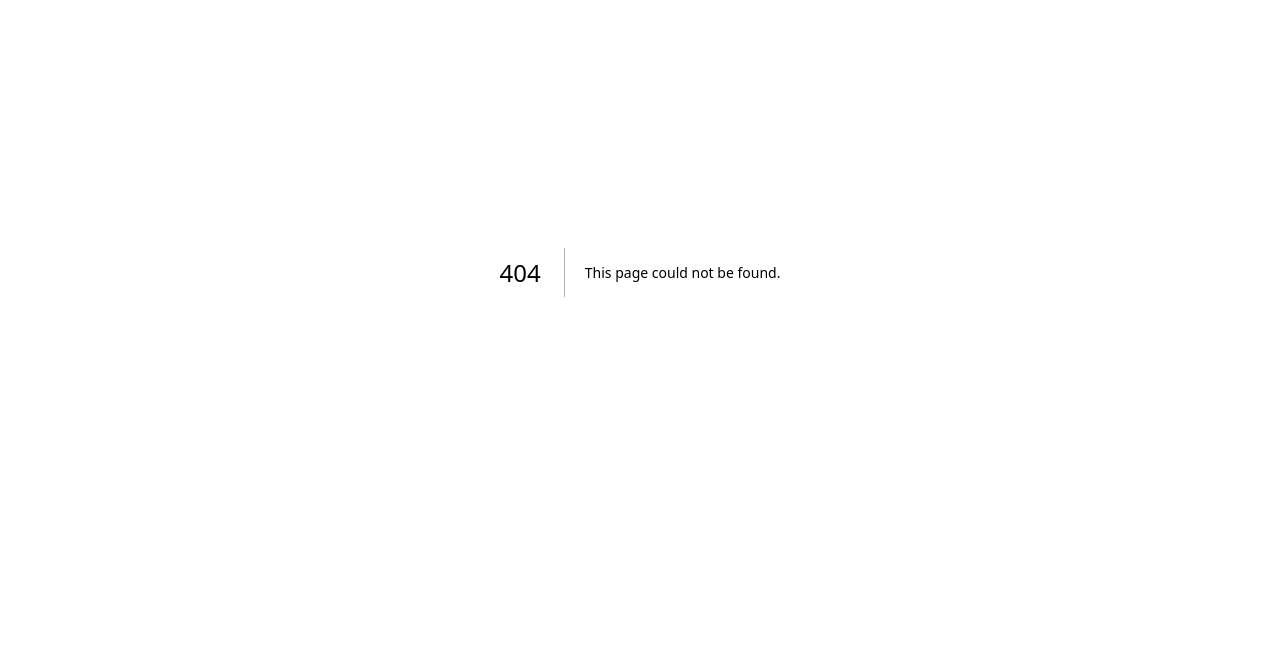
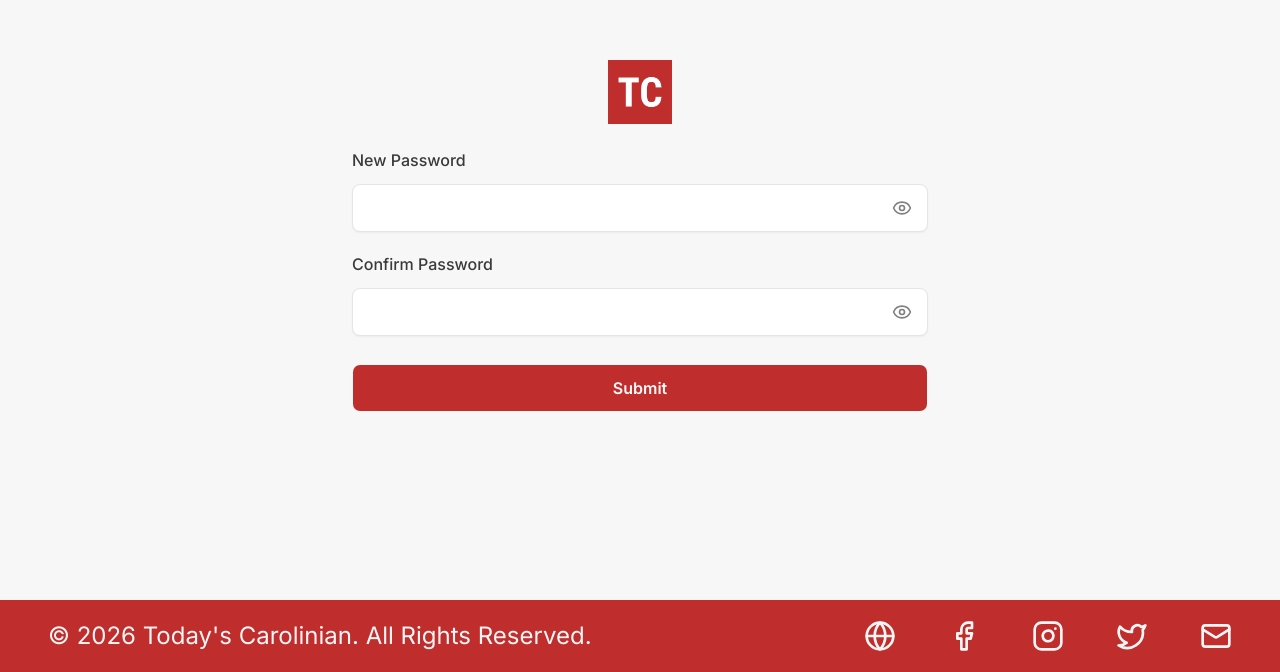
Before and after one commit to todayscarolinian/herald, a Next.js app in the folder apps/core/: page /reset-password in a window 1280 px wide. Before the commit this address had no page. Shown: the part 128-800 px from the top of the page. Built offline with nearby package versions, Linux system fonts and the light colour scheme.

Commit message:
feat(core): add reset password page UI with form validation

```diff
--- /dev/null
+++ b/apps/core/app/reset-password/page.tsx
@@ -0,0 +1,134 @@
+'use client'
+
+import { Eye, EyeOff } from 'lucide-react'
+import Image from 'next/image'
+import { useSearchParams } from 'next/navigation'
+import { useMemo, useState } from 'react'
+
+import { Footer } from '@/components/footer'
+import { Button } from '@/components/ui/button'
+import { Input } from '@/components/ui/input'
+
+export default function ResetPasswordPage() {
+  const searchParams = useSearchParams()
+  const token = useMemo(() => searchParams.get('token') ?? '', [searchParams])
+
+  const [newPassword, setNewPassword] = useState('')
+  const [confirmPassword, setConfirmPassword] = useState('')
+  const [showNewPassword, setShowNewPassword] = useState(false)
+  const [showConfirmPassword, setShowConfirmPassword] = useState(false)
+  const [error, setError] = useState<string | null>(null)
+
+  return (
+    <div className="flex min-h-screen flex-col bg-tc_grayscale-100">
+      <main className="flex flex-1 flex-col items-center justify-center px-6 py-14">
+        <div className="flex w-full max-w-xl flex-col items-center gap-6">
+          <div className="flex items-center justify-center">
+            <Image
+              src="/tc-logo-red.png"
+              alt="TC"
+              width={200}
+              height={200}
+              priority
+              className="h-16 w-16"
+            />
+          </div>
+
+          <form
+            className="w-full"
+            onSubmit={(e) => {
+              e.preventDefault()
+              setError(null)
+
+              if (!token) {
+                setError('Reset token is missing from this link.')
+                return
+              }
+
+              if (newPassword.length < 8) {
+                setError('Password must be at least 8 characters.')
+                return
+              }
+
+              if (newPassword !== confirmPassword) {
+                setError("Passwords don't match.")
+                return
+              }
+
+              // UI-only for now: keep the payload shape aligned with the backend.
+              // Later we can wire this to an API helper/mutation.
+              // eslint-disable-next-line no-console
+              console.log('reset-password payload', { token, newPassword })
+            }}
+          >
+            <div className="flex flex-col gap-5">
+              <div className="flex flex-col gap-3">
+                <label className="text-base font-medium text-tc_grayscale-800" htmlFor="newPassword">
+                  New Password
+                </label>
+                <div className="relative">
+                  <Input
+                    id="newPassword"
+                    name="newPassword"
+                    type={showNewPassword ? 'text' : 'password'}
+                    value={newPassword}
+                    onChange={(e) => setNewPassword(e.target.value)}
+                    autoComplete="new-password"
+                    className="h-12 bg-white pr-12 text-lg"
+                  />
+                  <button
+                    type="button"
+                    className="absolute right-2 top-1/2 -translate-y-1/2 rounded-md p-2 text-tc_grayscale-700 hover:bg-tc_grayscale-200"
+                    aria-label={showNewPassword ? 'Hide password' : 'Show password'}
+                    onClick={() => setShowNewPassword((v) => !v)}
+                  >
+                    {showNewPassword ? <EyeOff className="h-5 w-5" /> : <Eye className="h-5 w-5" />}
+                  </button>
+                </div>
+              </div>
+
+              <div className="flex flex-col gap-3">
+                <label
+                  className="text-base font-medium text-tc_grayscale-800"
+                  htmlFor="confirmPassword"
+                >
+                  Confirm Password
+                </label>
+                <div className="relative">
+                  <Input
+                    id="confirmPassword"
+                    name="confirmPassword"
+                    type={showConfirmPassword ? 'text' : 'password'}
+                    value={confirmPassword}
+                    onChange={(e) => setConfirmPassword(e.target.value)}
+                    autoComplete="new-password"
+                    className="h-12 bg-white pr-12 text-lg"
+                  />
+                  <button
+                    type="button"
+                    className="absolute right-2 top-1/2 -translate-y-1/2 rounded-md p-2 text-tc_grayscale-700 hover:bg-tc_grayscale-200"
+                    aria-label={showConfirmPassword ? 'Hide password' : 'Show password'}
+                    onClick={() => setShowConfirmPassword((v) => !v)}
+                  >
+                    {showConfirmPassword ? <EyeOff className="h-5 w-5" /> : <Eye className="h-5 w-5" />}
+                  </button>
+                </div>
+              </div>
+
+              <Button
+                type="submit"
+                className="mt-2 h-12 w-full rounded-md bg-tc_primary-500 text-base font-semibold hover:bg-tc_primary-400"
+              >
+                Submit
+              </Button>
+
+              {error ? <p className="text-base font-medium text-tc_error-600">{error}</p> : null}
+            </div>
+          </form>
+        </div>
+      </main>
+
+      <Footer/>
+    </div>
+  )
+}
--- a/apps/core/components/footer.tsx
+++ b/apps/core/components/footer.tsx
@@ -13,7 +13,7 @@ export function Footer() {
     <footer className="bg-tc_primary-500 py-3 text-tc_white md:py-5">
       <div className="mx-auto flex w-full flex-col items-center gap-3 px-[48px] text-center lg:flex-row lg:justify-between">
         <p className="text-[14px] md:text-2xl">
-          © 2026 Today's Carolinian. All Rights Reserved.
+          © 2026 Today&apos;s Carolinian. All Rights Reserved.
         </p>
         <div className="flex items-center gap-[24px] md:gap-[52px]">
           {socialLinks.map(({ href, label, icon: Icon }) => (
```
